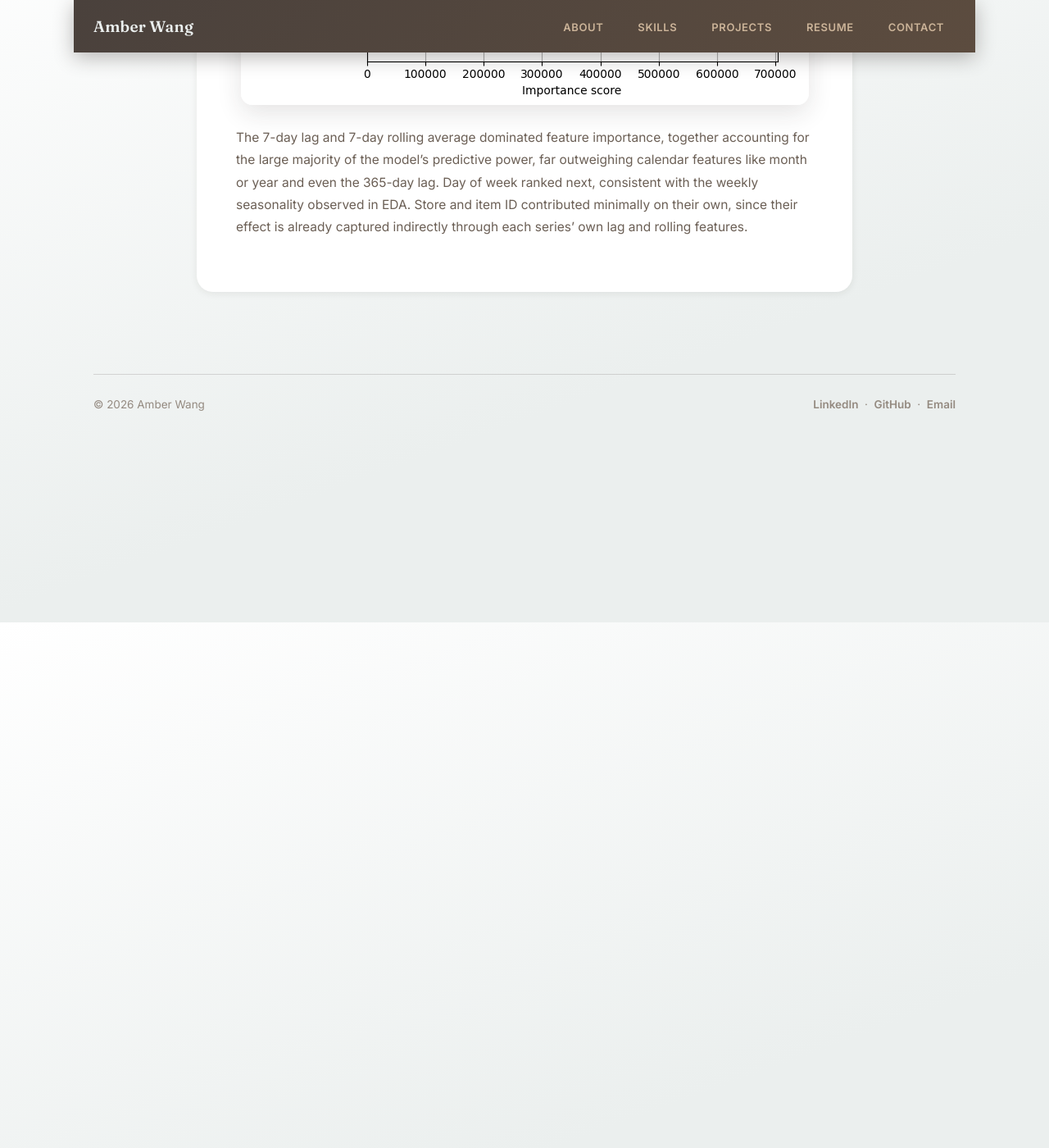
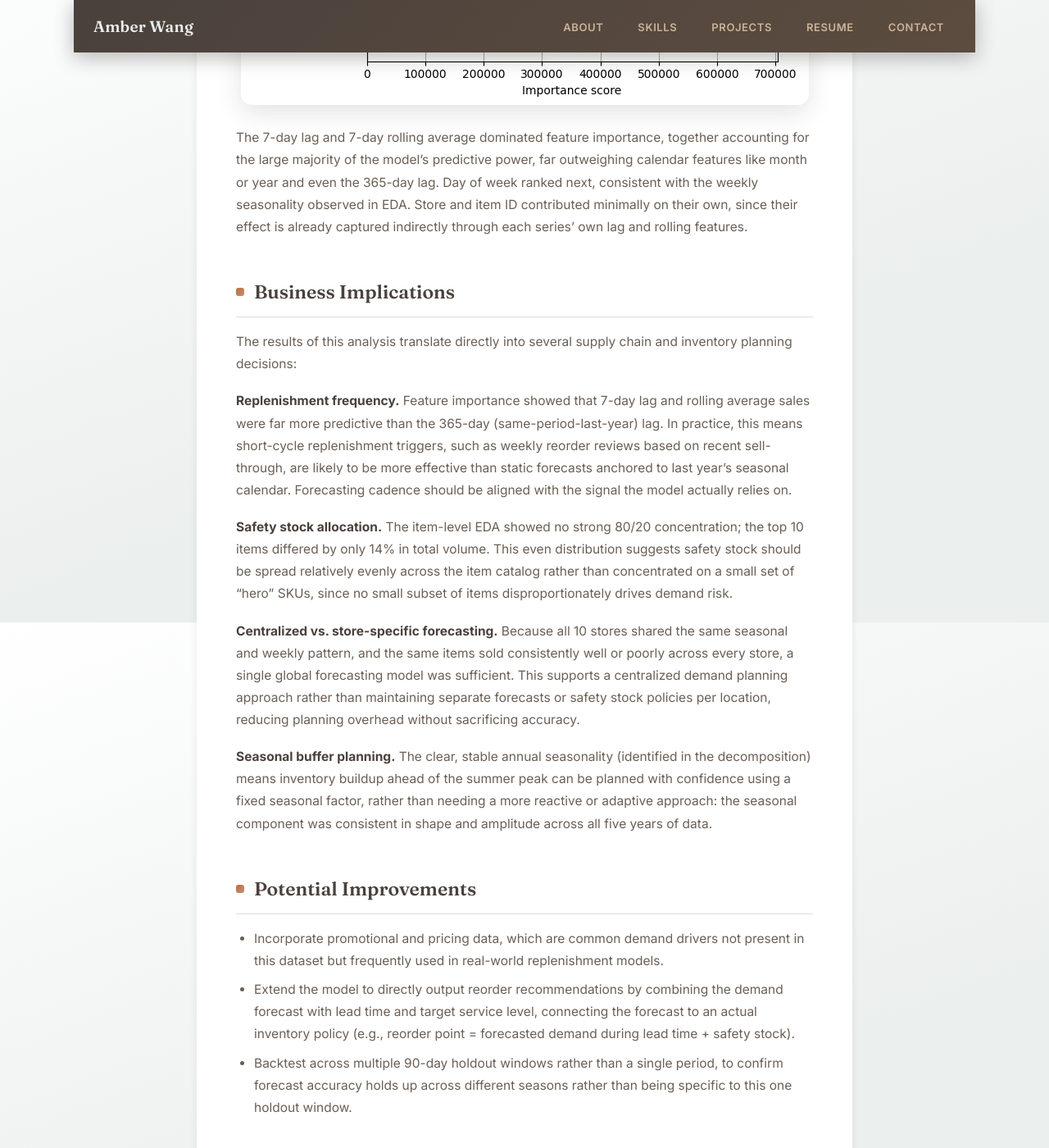
Before and after one commit to amberrrwang/amberrrwang.github.io, a Jekyll site: the page built from demand-forecasting.md, in a window 1280 px wide and 1400 px high, scrolled down 6441 px. Shown: the whole window at 82% size. Built offline with Jekyll 4.4.1, drawn with Linux system fonts in a browser that asks for light colours; before the commit the page ends 7032 px from its top, so only the background shows below that.

Commit message:
Update section

```diff
--- a/demand-forecasting.md
+++ b/demand-forecasting.md
@@ -93,3 +93,21 @@ The decomposition confirms Prophet is capturing the same patterns identified in
 ![XGBoost Feature Importance](https://amberrrwang.github.io/demand-images/feature_im.png)
 
 The 7-day lag and 7-day rolling average dominated feature importance, together accounting for the large majority of the model's predictive power, far outweighing calendar features like month or year and even the 365-day lag. Day of week ranked next, consistent with the weekly seasonality observed in EDA. Store and item ID contributed minimally on their own, since their effect is already captured indirectly through each series' own lag and rolling features.
+
+## Business Implications
+
+The results of this analysis translate directly into several supply chain and inventory planning decisions:
+
+**Replenishment frequency.** Feature importance showed that 7-day lag and rolling average sales were far more predictive than the 365-day (same-period-last-year) lag. In practice, this means short-cycle replenishment triggers, such as weekly reorder reviews based on recent sell-through, are likely to be more effective than static forecasts anchored to last year's seasonal calendar. Forecasting cadence should be aligned with the signal the model actually relies on.
+
+**Safety stock allocation.** The item-level EDA showed no strong 80/20 concentration; the top 10 items differed by only 14% in total volume. This even distribution suggests safety stock should be spread relatively evenly across the item catalog rather than concentrated on a small set of "hero" SKUs, since no small subset of items disproportionately drives demand risk.
+
+**Centralized vs. store-specific forecasting.** Because all 10 stores shared the same seasonal and weekly pattern, and the same items sold consistently well or poorly across every store, a single global forecasting model was sufficient. This supports a centralized demand planning approach rather than maintaining separate forecasts or safety stock policies per location, reducing planning overhead without sacrificing accuracy.
+
+**Seasonal buffer planning.** The clear, stable annual seasonality (identified in the decomposition) means inventory buildup ahead of the summer peak can be planned with confidence using a fixed seasonal factor, rather than needing a more reactive or adaptive approach: the seasonal component was consistent in shape and amplitude across all five years of data.
+
+## Potential Improvements
+
+- Incorporate promotional and pricing data, which are common demand drivers not present in this dataset but frequently used in real-world replenishment models.
+- Extend the model to directly output reorder recommendations by combining the demand forecast with lead time and target service level, connecting the forecast to an actual inventory policy (e.g., reorder point = forecasted demand during lead time + safety stock).
+- Backtest across multiple 90-day holdout windows rather than a single period, to confirm forecast accuracy holds up across different seasons rather than being specific to this one holdout window.
```
